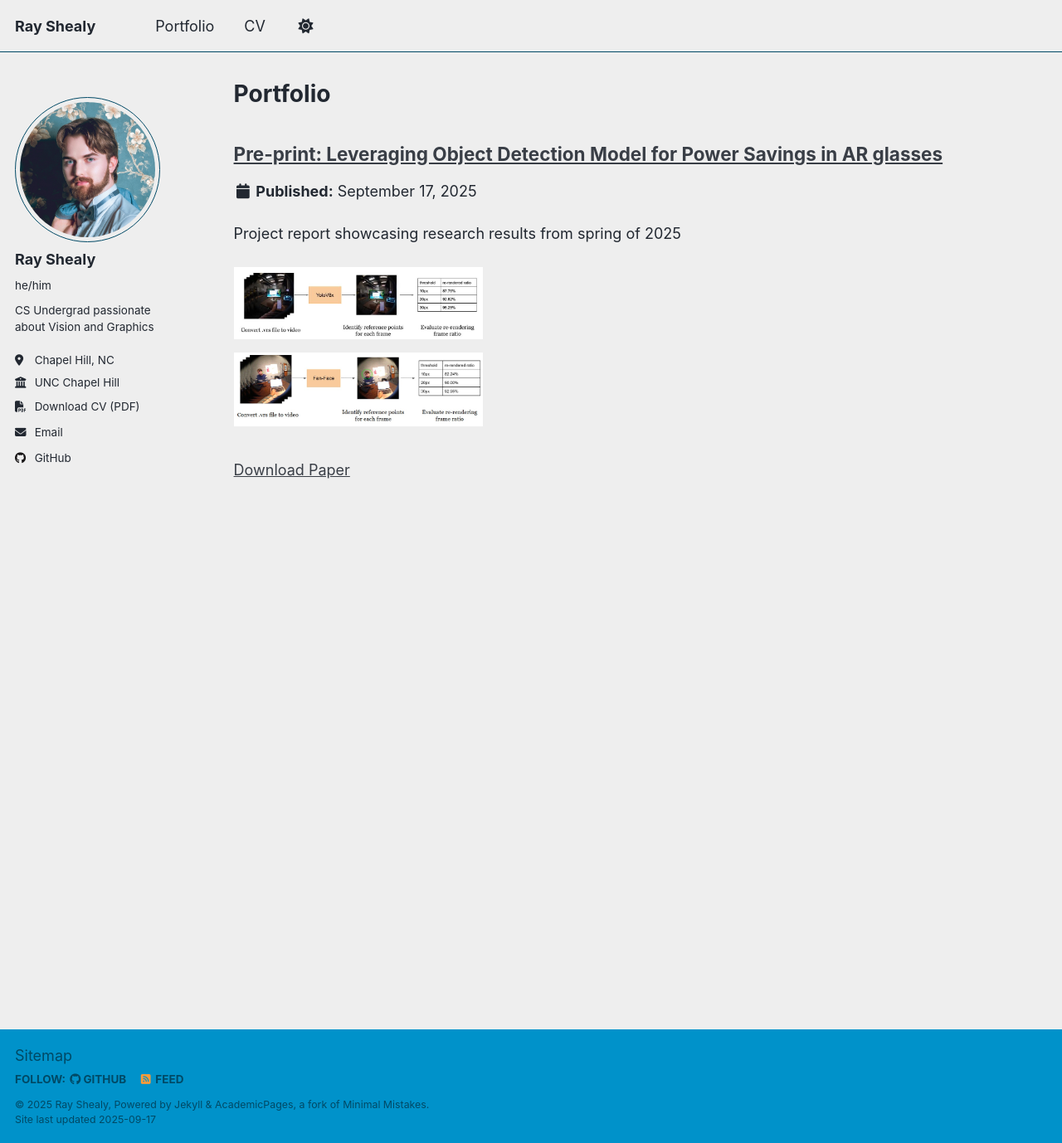
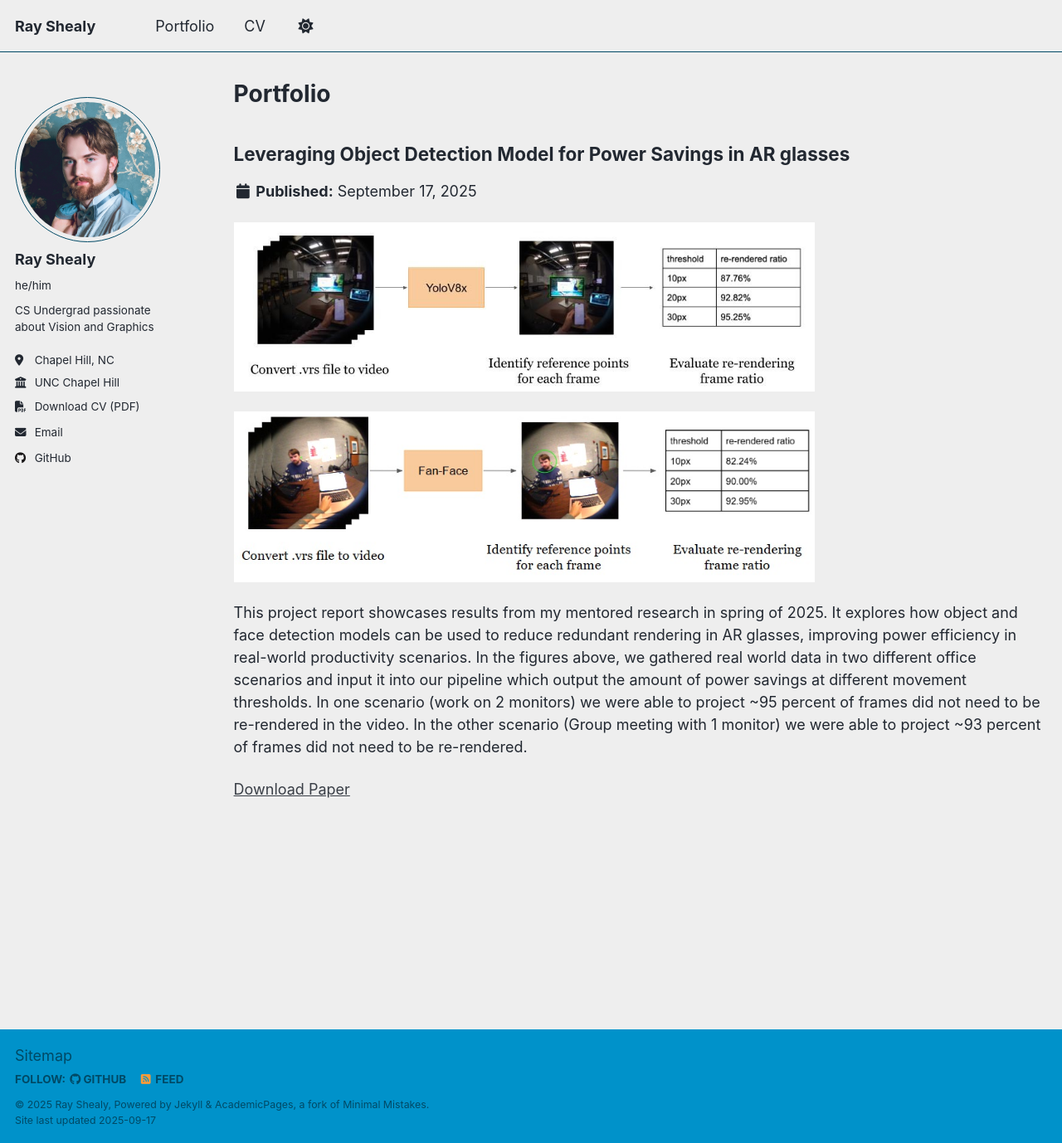
Before and after one commit to rbshealy/rbshealy.github.io, a Jekyll site: the page built from _pages/portfolio.html, in a window 1280 px wide and 1378 px high. Shown: the whole window at 83% size. Built offline with Jekyll 4.4.1, drawn with Linux system fonts in a browser that asks for light colours; a script that is not in the unit is left out.

Commit message:
Correct some issues

```diff
--- a/_includes/archive-single.html
+++ b/_includes/archive-single.html
@@ -27,11 +27,7 @@
     {% endif %}
 
     <h2 class="archive__item-title" itemprop="headline">
-      {% if post.link %}
-        <a href="{{ post.link }}">{{ title }}</a> <a href="{{ base_path }}{{ post.url }}" rel="permalink"><i class="fa fa-link" aria-hidden="true" title="permalink"></i><span class="sr-only">Permalink</span></a>
-      {% else %}
-        <a href="{{ base_path }}{{ post.url }}" rel="permalink">{{ title }}</a>
-      {% endif %}
+      <span>{{ title }}</span>
     </h2>
 
     {% if post.read_time %}
--- a/_portfolio/portfolio-1.md
+++ b/_portfolio/portfolio-1.md
@@ -1,8 +1,13 @@
 ---
-title: "Pre-print: Leveraging Object Detection Model for Power Savings in AR glasses"
-excerpt: "Project report showcasing research results from spring of 2025<br><br>
-<img src='/images/pipeline_1.jpg' width='300' style='margin-bottom:16px;'><br>
-<img src='/images/pipeline_2.jpg' width='300' style='margin-bottom:16px;'>"
+title: "Leveraging Object Detection Model for Power Savings in AR glasses"
+excerpt: "<img src='/images/pipeline_1.jpg' width='700'><br>
+
+
+<img src='/images/pipeline_2.jpg' width='700'><br>
+
+
+
+This project report showcases results from my mentored research in spring of 2025. It explores how object and face detection models can be used to reduce redundant rendering in AR glasses, improving power efficiency in real-world productivity scenarios. In the figures above, we gathered real world data in two different office scenarios and input it into our pipeline which output the amount of power savings at different movement thresholds. In one scenario (work on 2 monitors) we were able to project ~95 percent of frames did not need to be re-rendered in the video. In the other scenario (Group meeting with 1 monitor) we were able to project ~93 percent of frames did not need to be re-rendered. "
 collection: portfolio
 paperurl: '/files/Project_Report.pdf'
 ---
--- a/assets/css/main.scss
+++ b/assets/css/main.scss
@@ -41,3 +41,13 @@
     "vendor/font-awesome/solid",
     "vendor/font-awesome/brands"
 ;
+
+.archive__item-title span,
+.archive__item-title span:hover,
+.archive__item-title:hover span,
+.archive__item-title,
+.archive__item-title:hover {
+  text-decoration: none !important;
+  cursor: default !important;
+  color: inherit !important;
+}
```
Also changed, not shown: _pages/about.md (+2 -2 lines).
